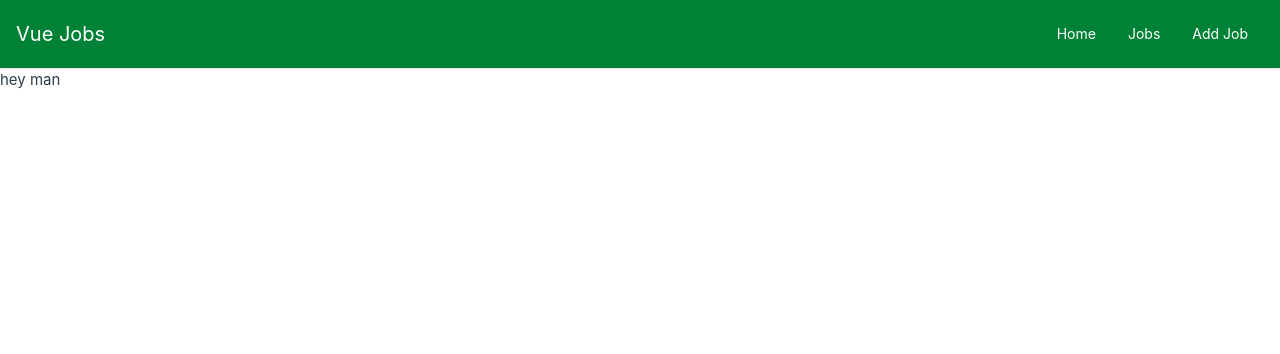
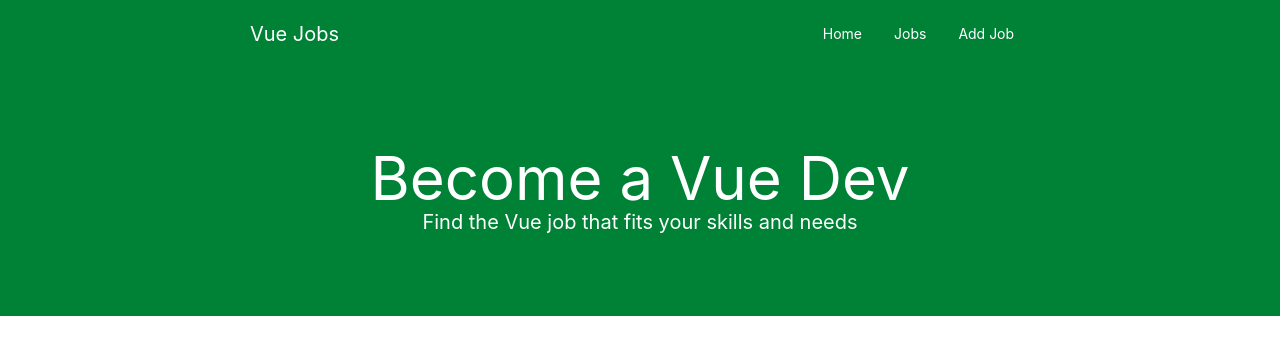
Before and after one commit to chrisokoriedev/crashprojectvue2025, a Vue app: page / in a window 1280 px wide. Shown: the top 354 px of the page. Built offline with nearby package versions, Linux system fonts and the light colour scheme.

Commit message:
working on hero section

```diff
--- a/src/App.vue
+++ b/src/App.vue
@@ -1,8 +1,9 @@
 <script setup>
 import Navbar from '@/components/Navbar.vue';
+import Hero from '@/components/Hero.vue';
 </script>
 
 <template>
-  <Navbar />
-  <h1>hey man</h1>
+    <Navbar />
+    <Hero />
 </template>
--- /dev/null
+++ b/src/components/Hero.vue
@@ -0,0 +1,27 @@
+<script setup>
+defineProps({
+    title: {
+        type: String,
+        default: 'Become a Vue Dev',
+    },
+    subtitle: {
+        type: String,
+        default: 'Find the Vue job that fits your skills and needs',
+    },
+});
+</script>
+
+<template>
+    <section class="bg-green-700 py-20 mb-4">
+        <div class="flex-col items-center">
+            <div class="text-center">
+                <h1 class="text-4xl font-extrabold text-white sm:text-5xl md:text-6xl">
+                    {{ title }}
+                </h1>
+                <p class="my-4 text-xl text-white">
+                    {{ subtitle }}
+                </p>
+            </div>
+        </div>
+    </section>
+</template>
--- a/src/components/Navbar.vue
+++ b/src/components/Navbar.vue
@@ -1,5 +1,5 @@
 <template>
-  <nav class="bg-green-700 text-white p-4 shadow flex items-center justify-between">
+  <nav class="bg-green-700 text-white p-4 shadow flex items-center justify-around">
     <!-- Logo -->
     <div class="flex items-center space-x-3">
       <span class="text-xl font-bold">Vue Jobs</span>
--- a/tailwind.config.js
+++ b/tailwind.config.js
@@ -3,7 +3,11 @@ export default {
   content: ["./index.html", "./src/**/*.{vue,js,ts,jsx,tsx}"],
   darkMode: "false",
   theme: {
-    extend: {},
+    extend: {
+      fontFamily: {
+        sans: ["Poppins", "sans-serif"],
+      },
+    },
   },
   plugins: [],
 };
```
